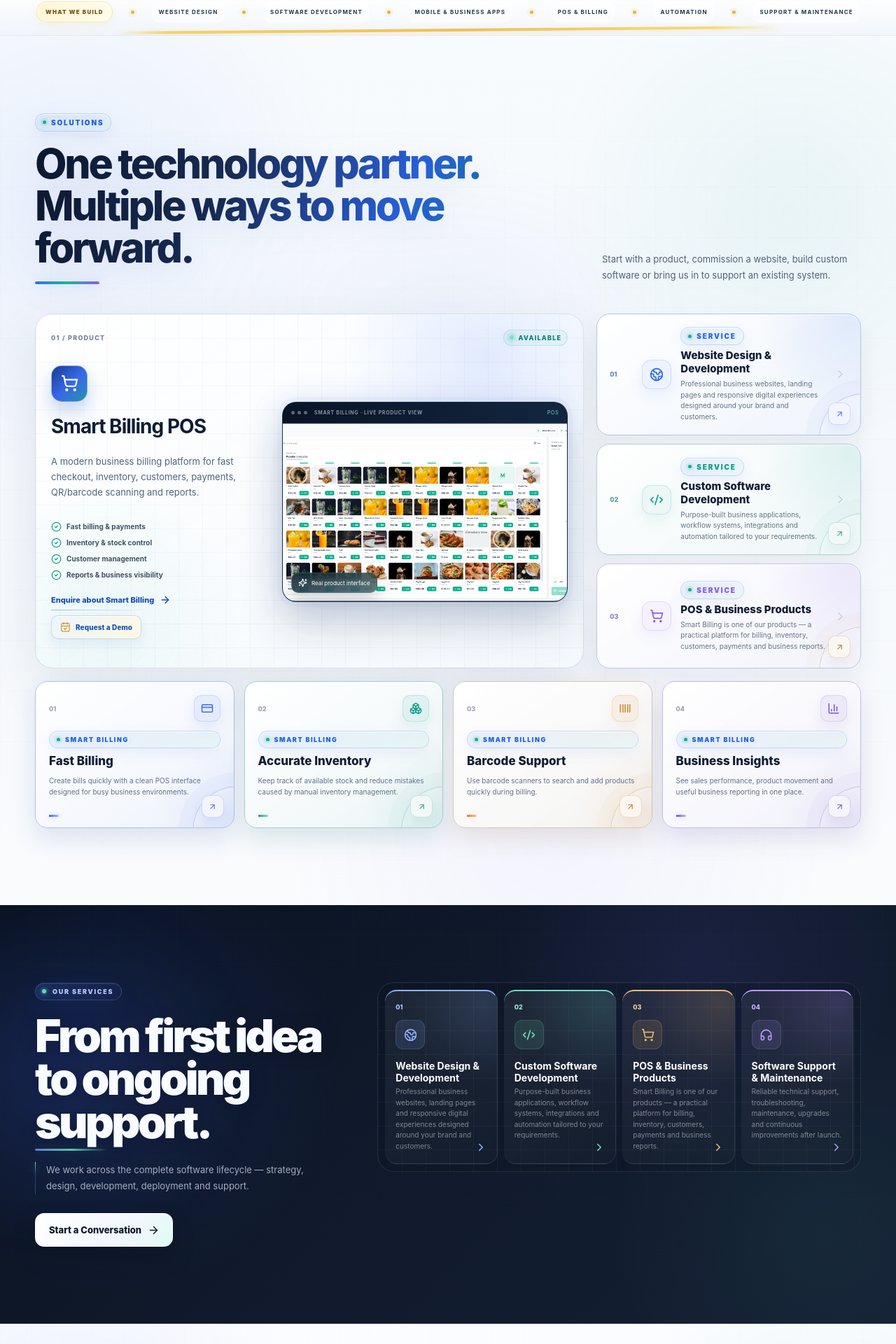
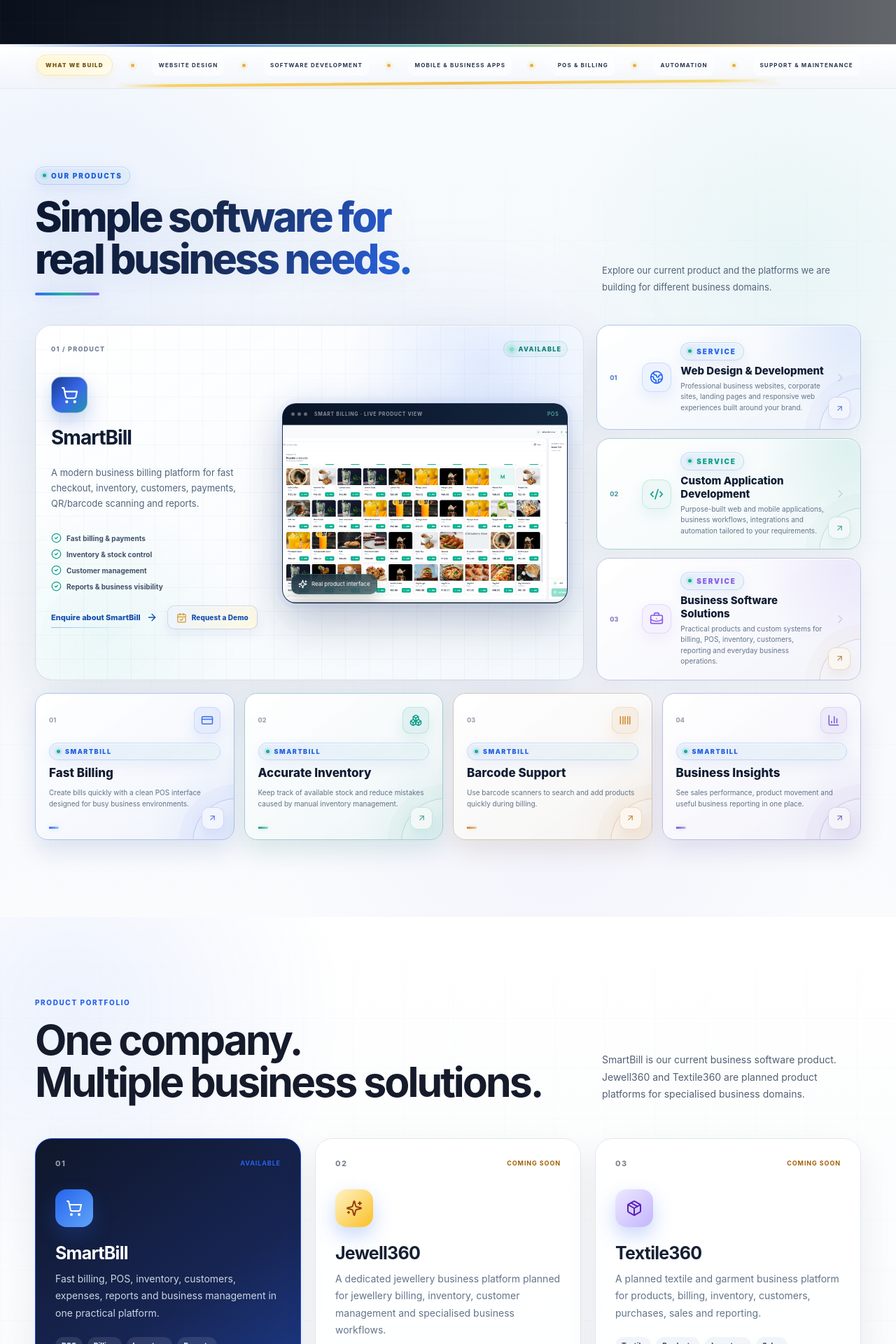
Before and after one commit to rajeshkumarveeru-png/r2techsolutions, a React (Vite) app: page / in a window 1280 px wide. Shown: the part 874-2794 px from the top of the page at 70% size. Built offline with nearby package versions, Linux system fonts and the light colour scheme; grey boxes are pictures that could not be loaded.

Commit message:
Adding contact info

```diff
--- a/src/App.tsx
+++ b/src/App.tsx
@@ -40,30 +40,26 @@
     {
         number: '01',
         icon: Globe2,
-        title: 'Website Design & Development',
-        description:
-            'Professional business websites, landing pages and responsive digital experiences designed around your brand and customers.'
+        title: 'Web Design & Development',
+        description: 'Professional business websites, corporate sites, landing pages and responsive web experiences built around your brand.'
     },
     {
         number: '02',
         icon: Code2,
-        title: 'Custom Software Development',
-        description:
-            'Purpose-built business applications, workflow systems, integrations and automation tailored to your requirements.'
+        title: 'Custom Application Development',
+        description: 'Purpose-built web and mobile applications, business workflows, integrations and automation tailored to your requirements.'
     },
     {
         number: '03',
-        icon: ShoppingCart,
-        title: 'POS & Business Products',
-        description:
-            'Smart Billing is one of our products — a practical platform for billing, inventory, customers, payments and business reports.'
+        icon: BriefcaseBusiness,
+        title: 'Business Software Solutions',
+        description: 'Practical products and custom systems for billing, POS, inventory, customers, reporting and everyday business operations.'
     },
     {
         number: '04',
         icon: Headphones,
-        title: 'Software Support & Maintenance',
-        description:
-            'Reliable technical support, troubleshooting, maintenance, upgrades and continuous improvements after launch.'
+        title: 'Support & Maintenance',
+        description: 'Application support, troubleshooting, maintenance, upgrades, enhancements and dependable technical assistance after launch.'
     }
 ]
 
@@ -160,7 +156,7 @@
                     >
                         {[
                             ['home', 'Home'],
-                            ['solutions', 'Solutions'],
+                            ['solutions', 'Products'],
                             ['services', 'Services'],
                             ['clients', 'Clients'],
                             ['about', 'About'],
@@ -210,15 +206,13 @@
                             </div>
 
                             <h1>
-                                Technology
+                                Digital solutions
                                 <span>built around</span>
                                 your business.
                             </h1>
 
                             <p>
-                                We design websites, build custom software, develop business
-                                products and provide dependable technical support — all with
-                                one focus: making technology useful for your business.
+                                We design professional websites, build custom applications, develop business software products and provide dependable support — with a simple focus: useful technology for your business.
                             </p>
 
                             <div className="v3-actions">
@@ -314,12 +308,11 @@
                     <div className="v3-container">
                         <div className="v3-heading">
                             <div>
-                                <span className="v3-label">SOLUTIONS</span>
-                                <h2>One technology partner.<br />Multiple ways to move forward.</h2>
+                                <span className="v3-label">OUR PRODUCTS</span>
+                                <h2>Simple software for<br />real business needs.</h2>
                             </div>
                             <p>
-                                Start with a product, commission a website, build custom
-                                software or bring us in to support an existing system.
+                                Explore our current product and the platforms we are building for different business domains.
                             </p>
                         </div>
 
@@ -333,7 +326,7 @@
                                 <div className="v3-feature-content">
                                     <div>
                                         <div className="v3-feature-icon"><ShoppingCart size={25} /></div>
-                                        <h3>Smart Billing POS</h3>
+                                        <h3>SmartBill</h3>
                                         <p>
                                             A modern business billing platform for fast checkout,
                                             inventory, customers, payments, QR/barcode scanning and reports.
@@ -347,7 +340,7 @@
 
                                         <div className="v3-product-actions">
                                             <button type="button" className="v3-arrow-btn" onClick={() => scrollTo('contact')}>
-                                                Enquire about Smart Billing <ArrowRight size={16} />
+                                                Enquire about SmartBill <ArrowRight size={16} />
                                             </button>
                                             <button type="button" className="v3-demo-mini-btn" onClick={requestDemo}>
                                                 <CalendarCheck size={15} />
@@ -405,7 +398,7 @@
                                             <span>{feature.number}</span>
                                             <div className="v3-product-feature-icon"><Icon size={18} /></div>
                                         </div>
-                                        <span className="v3-label">SMART BILLING</span>
+                                        <span className="v3-label">SMARTBILL</span>
                                         <h3>{feature.title}</h3>
                                         <p>{feature.description}</p>
                                         <span className="v3-corner-action"><ArrowUpRight size={13} /></span>
@@ -413,6 +406,49 @@
                                     </article>
                                 )
                             })}
+                        </div>
+                    </div>
+                </section>
+
+                <section className="v3-section v3-product-portfolio" id="product-portfolio">
+                    <div className="v3-container">
+                        <div className="v3-heading">
+                            <div>
+                                <span className="v3-label">PRODUCT PORTFOLIO</span>
+                                <h2>One company.<br />Multiple business solutions.</h2>
+                            </div>
+                            <p>
+                                SmartBill is our current business software product. Jewell360 and Textile360 are planned product platforms for specialised business domains.
+                            </p>
+                        </div>
+
+                        <div className="r2-product-grid">
+                            <article className="r2-product-card r2-product-primary">
+                                <div className="r2-product-top"><span>01</span><b>AVAILABLE</b></div>
+                                <div className="r2-product-icon"><ShoppingCart size={24} /></div>
+                                <h3>SmartBill</h3>
+                                <p>Fast billing, POS, inventory, customers, expenses, reports and business management in one practical platform.</p>
+                                <div className="r2-product-tags"><span>POS</span><span>Billing</span><span>Inventory</span><span>Reports</span></div>
+                                <button onClick={() => scrollTo('contact')}>Request a Demo <ArrowRight size={16} /></button>
+                            </article>
+
+                            <article className="r2-product-card">
+                                <div className="r2-product-top"><span>02</span><b className="coming">COMING SOON</b></div>
+                                <div className="r2-product-icon gold"><Sparkles size={24} /></div>
+                                <h3>Jewell360</h3>
+                                <p>A dedicated jewellery business platform planned for jewellery billing, inventory, customer management and specialised business workflows.</p>
+                                <div className="r2-product-tags"><span>Jewellery</span><span>Billing</span><span>Stock</span><span>Reports</span></div>
+                                <button onClick={() => scrollTo('contact')}>Discuss the Product <ArrowRight size={16} /></button>
+                            </article>
+
+                            <article className="r2-product-card">
+                                <div className="r2-product-top"><span>03</span><b className="coming">COMING SOON</b></div>
+                                <div className="r2-product-icon violet"><Package size={24} /></div>
+                                <h3>Textile360</h3>
+                                <p>A planned textile and garment business platform for products, billing, inventory, customers, purchases, sales and reporting.</p>
+                                <div className="r2-product-tags"><span>Textile</span><span>Products</span><span>Inventory</span><span>Sales</span></div>
+                                <button onClick={() => scrollTo('contact')}>Discuss the Product <ArrowRight size={16} /></button>
+                            </article>
                         </div>
                     </div>
                 </section>
@@ -634,6 +670,11 @@
                                     <span><small>CALL US</small><strong>{company.phone}</strong></span>
                                     <ArrowRight size={15} />
                                 </a>
+                                <a className="v3-contact-detail" href={`tel:${company.secondaryPhone}`}>
+                                    <span className="v3-contact-detail-icon"><Phone size={17} /></span>
+                                    <span><small>CALL US</small><strong>{company.secondaryPhone}</strong></span>
+                                    <ArrowRight size={15} />
+                                </a>
                                 <a className="v3-contact-detail" href={`mailto:${company.email}`}>
                                     <span className="v3-contact-detail-icon"><Mail size={17} /></span>
                                     <span><small>EMAIL</small><strong>{company.email}</strong></span>
@@ -695,8 +736,8 @@
                                 <span>What do you need?</span>
                                 <select defaultValue="">
                                     <option value="" disabled>Select a service</option>
-                                    <option>Smart Billing Demo</option>
-                                    <option>Smart Billing POS</option>
+                                    <option>SmartBill Demo</option>
+                                    <option>SmartBill POS</option>
                                     <option>Website Design & Development</option>
                                     <option>Custom Software Development</option>
                                     <option>Software Support & Maintenance</option>
@@ -736,7 +777,7 @@
                     </div>
 
                     <div className="v3-footer-links">
-                        <button onClick={() => scrollTo('solutions')}>Solutions</button>
+                        <button onClick={() => scrollTo('solutions')}>Products</button>
                         <button onClick={() => scrollTo('services')}>Services</button>
                         <button onClick={() => scrollTo('about')}>About</button>
                         <button onClick={() => scrollTo('contact')}>Contact</button>
--- a/src/config/company.ts
+++ b/src/config/company.ts
@@ -11,6 +11,7 @@
   heroImage: string
   aboutImage: string
   phone: string
+  secondaryPhone: string
   email: string
   address: string
 
@@ -66,7 +67,7 @@
   shortName: 'R2Tech Solutions',
 
   tagline:
-    'Smart POS. Simple Billing. Better Business.',
+    'Smart solutions for growing businesses.',
 
 
   /* ============================================================
@@ -74,10 +75,10 @@
      ============================================================ */
 
   heroTitle:
-    'Powerful POS and billing software built for modern businesses.',
+    'Digital solutions built for modern businesses.',
 
   heroText:
-    'BIZ360 helps businesses manage billing, products, inventory, customers and sales from one simple platform. Create invoices faster, track stock accurately and understand your business with powerful reports.',
+    'Professional websites, custom applications, business software products and dependable support — built around the way your business works.',
 
 
   /* ============================================================
@@ -85,10 +86,10 @@
      ============================================================ */
 
   aboutTitle:
-    'Everything you need to run your business in one place.',
+    'Technology that makes business simpler.',
 
   aboutText:
-    'BIZ360 is a complete POS and business management platform designed for retail shops, supermarkets, wholesalers and growing businesses. From everyday billing to inventory control and sales insights, BIZ360 helps you manage your business with less manual work and better visibility.',
+    'R2Tech Solutions builds professional websites, custom applications and practical business software products, with ongoing technical support for businesses that want technology to work simply and reliably.',
 
 
   /* ============================================================
@@ -114,6 +115,9 @@
 
   phone:
     '+91 97919 19500',
+
+  secondaryPhone:
+    '+91 80567 12993',
 
   email:
     'info@r2techsolution.com',
```
Also changed, not shown: src/enterprise-v3.css, 1 other file (tests, documents, lock files or other folders).
